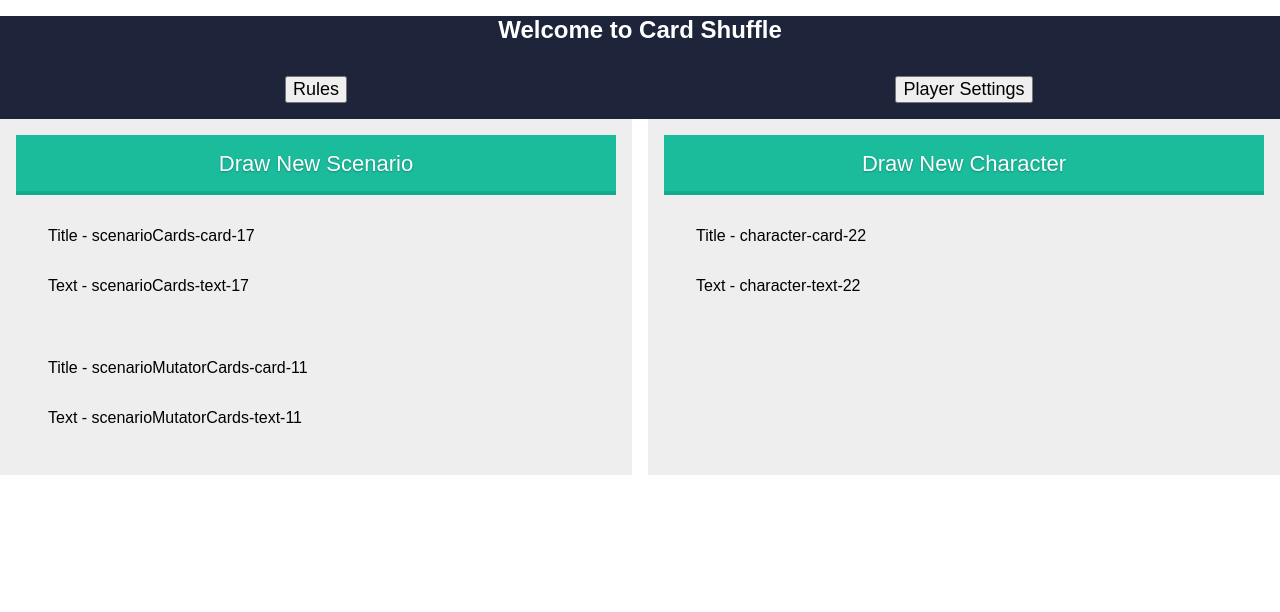
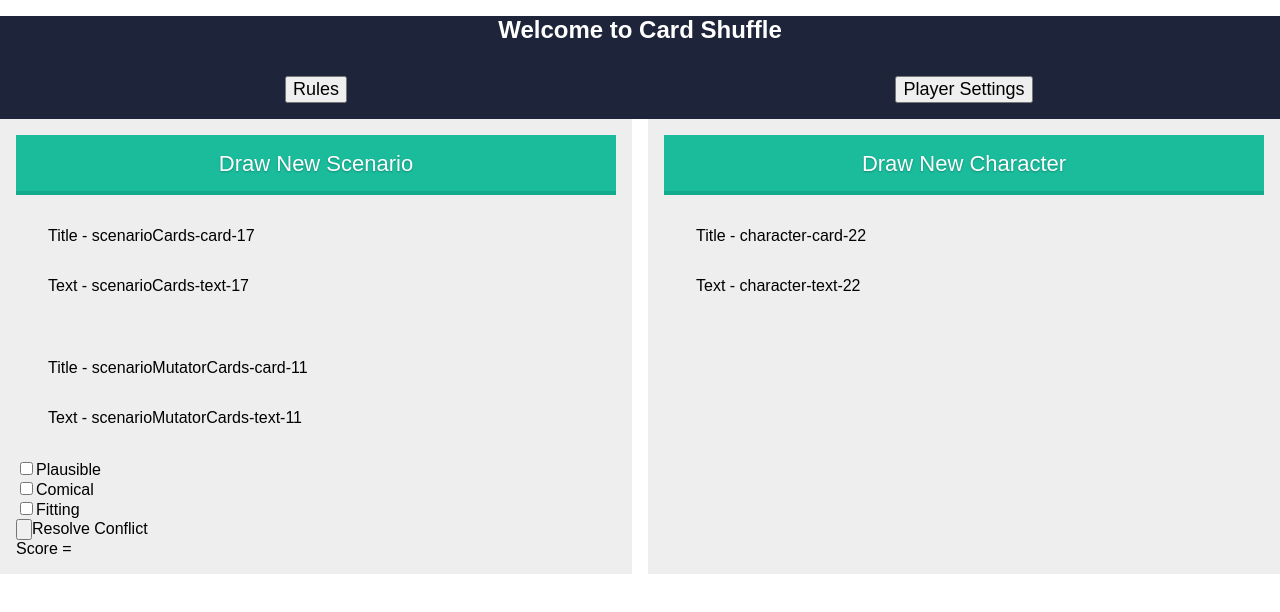
Before and after one commit to cij11/card-shuffle-client, a React (Create React App) app: page / in a window 1280 px wide. Shown: the top 612 px of the page. Built offline with nearby package versions, Linux system fonts and the light colour scheme.

Commit message:
Conflict resolver added. Each box checked adds to the probability of rolling > 100%.

```diff
--- a/src/App.js
+++ b/src/App.js
@@ -8,6 +8,7 @@ import CardContainer from './containers/card-container';
 import DrawCardContainer from './containers/draw-card-container';
 import ExpandingTextComponent from './components/expanding-text-component';
 import ExpandingSettingsComponent from './components/expanding-settings-component';
+import ConflictResolverComponent from './components/conflict-resolver-component';
 
 class App extends Component {
   render() {
@@ -36,6 +37,9 @@ class App extends Component {
             <div>
               <CardContainer deckName={"scenarioMutators"}/>
             </div>
+            <div>
+              <ConflictResolverComponent />
+            </div>
           </div>
 
           <div className="drawGroup cardStyling">
--- /dev/null
+++ b/src/components/conflict-resolver-component.js
@@ -0,0 +1,97 @@
+import React, { Component } from 'react'
+
+class ConflictResolverComponent extends Component {
+
+    constructor() {
+        super();
+        this.state = {
+            itemChecked: {},
+        };
+    }
+
+    checkItem(e, category) {
+        let itemChecked = this.state.itemChecked;
+        itemChecked[category] = e.target.checked;
+        this.setState({itemChecked: itemChecked});
+
+        console.log(this.state);
+        console.log(e);
+    }
+
+    resolveConflict() {
+        let checks = 0;
+        Object.keys(this.state.itemChecked).forEach(checkbox => {
+            if (checkbox) checks++;
+        });
+
+        // Score is equal to a random percentage, plus 10% per point.
+        // 50% required for success
+
+        let randomPercent = Math.floor((Math.random() * 100));
+        let modifiedPercent = randomPercent + 15 * checks;
+        let finalPercent = Math.min(100, modifiedPercent);
+
+        let scorePhrase = finalPercent + ": " + this.scoreDescription(finalPercent);
+        this.setState({
+            itemChecked: {},
+            score: scorePhrase,});
+        console.log(this.state);
+    }
+
+    scoreDescription(percentage) {
+        if (percentage < 20) {
+            return "Dismal Failure";
+        }
+
+        if (percentage < 40) {
+            return "Convincing Failure"
+        }
+
+        if (percentage < 50) {
+            return "Narrow Failure. Try again"
+        }
+
+        if (percentage <60) {
+            return "Bare Success"
+        }
+
+        if (percentage < 80) {
+            return "Convincing Success"
+        }
+
+        if (percentage < 98) {
+            return "Overwhelming success"
+        }
+
+        return "Staggering Success. "
+    }
+
+    render() {
+        return <div>
+            <div>
+                <input type = "checkbox" checked = {this.state.itemChecked.plausible} onChange = { (e) => this.checkItem(e, 'plausible') }></input>
+                Plausible
+            </div>
+            <div>
+                <input type = "checkbox" checked = {this.state.itemChecked.comical} onChange = { (e) => this.checkItem(e, 'comical') }></input>
+                Comical
+            </div>
+            <div>
+                <input type = "checkbox" checked = {this.state.itemChecked.fitting} onChange = { (e) => this.checkItem(e, 'fitting') }></input>
+                Fitting
+            </div>
+
+            <div>
+                <input type = "button" label = "Resolve Conflict" onClick = {(e) => { this.resolveConflict()}}></input>
+                Resolve Conflict
+            </div>
+
+
+            <div>
+                Score = {this.state.score}
+            </div>
+        </div>
+    }
+}
+
+export default ConflictResolverComponent;
```
